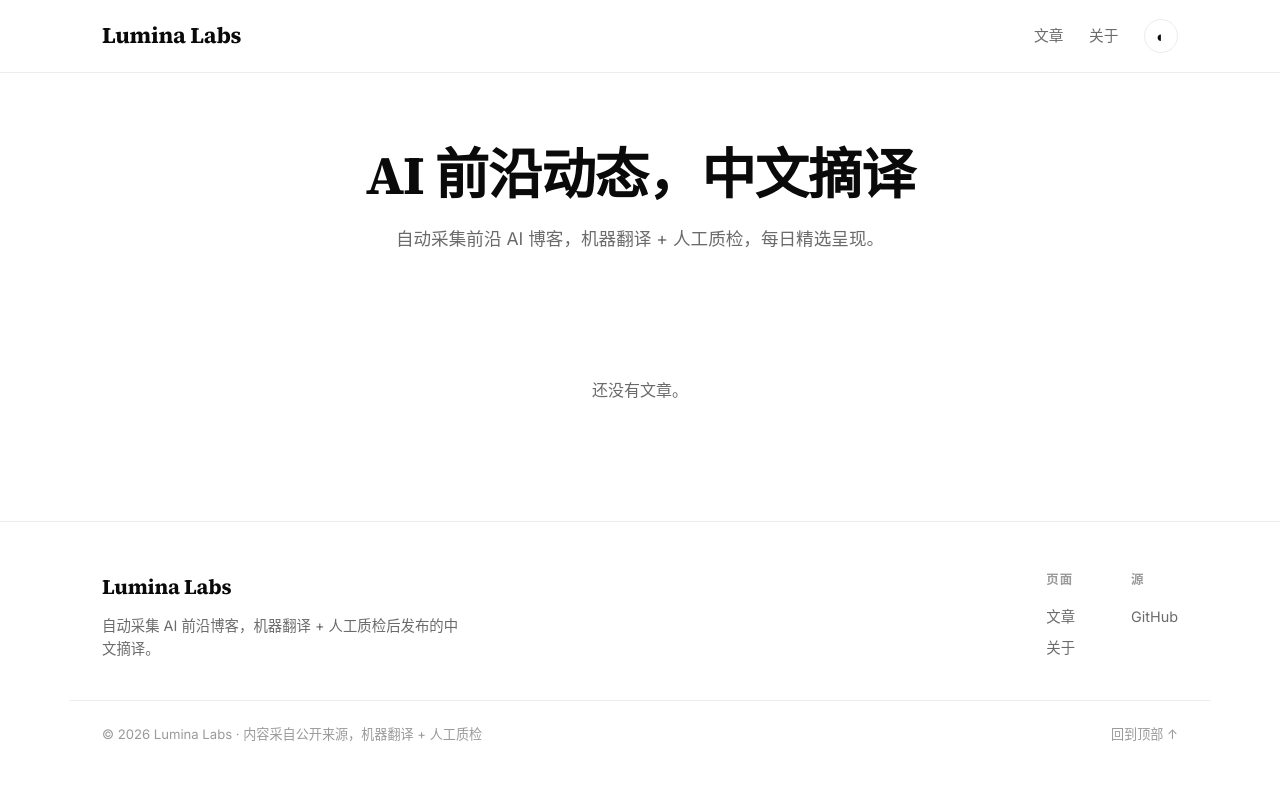
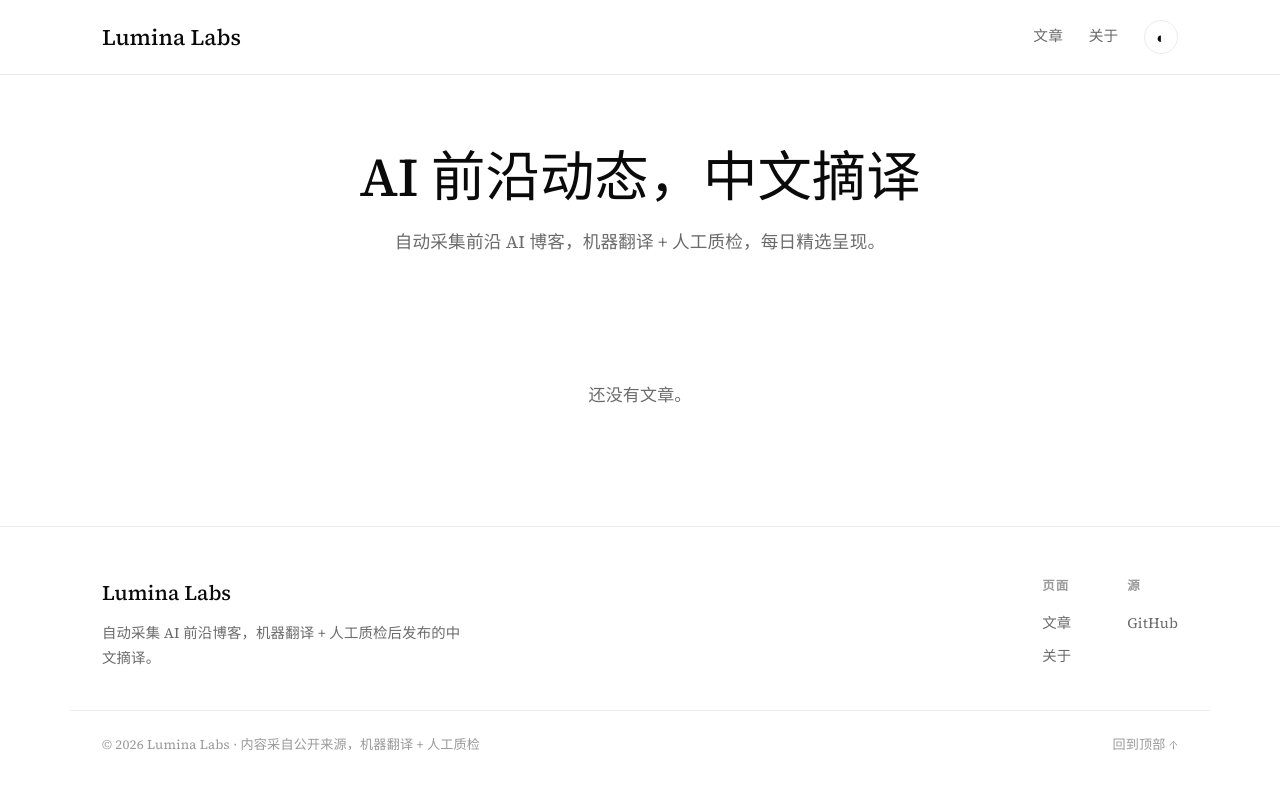
Before and after one commit to darkhucx/Lumina-Labs, a Jekyll site: the page built from index.html, in a window 1280 px wide. Shown: the top 789 px of the page. Built offline with Jekyll 4.4.1, drawn with Linux system fonts in a browser that asks for light colours.

Commit message:
style: adopt Kami-style typography (serif everywhere, weight 500, mono code)
Reference tw93/Kami CHEATSHEET typography:
- serif for both headings AND body (--sans = var(--serif)): Charter →
  Source Serif 4 → Source Han / Noto Serif SC → Songti; load Source Serif 4 +
  Noto Serif SC + JetBrains Mono (drop Inter).
- weight locked at 500 (no bold/700/600 anywhere), per Kami.
- body 17px / line-height 1.75 / letter-spacing 0.01em (subtle CJK tracking).
- headings letter-spacing normalized (drop negative tracking).
- code/pre → JetBrains Mono (--mono), letter-spacing 0.

Co-Authored-By: Claude Fable 5 <noreply@anthropic.com>

```diff
--- a/_layouts/default.html
+++ b/_layouts/default.html
@@ -7,7 +7,7 @@
   <meta name="description" content="{{ page.summary | default: site.description }}">
   <link rel="preconnect" href="https://fonts.googleapis.com">
   <link rel="preconnect" href="https://fonts.gstatic.com" crossorigin>
-  <link href="https://fonts.googleapis.com/css2?family=Inter:wght@400;500;600&family=Source+Serif+4:opsz,wght@8..60,400;8..60,600;8..60,700&family=Noto+Serif+SC:wght@600;700&display=swap" rel="stylesheet">
+  <link href="https://fonts.googleapis.com/css2?family=Source+Serif+4:opsz,wght@8..60,400;8..60,500;8..60,600&family=Noto+Serif+SC:wght@400;500;600;700&family=JetBrains+Mono:wght@400;500&display=swap" rel="stylesheet">
   <link rel="stylesheet" href="{{ '/assets/css/style.css' | relative_url }}">
   <script>
     // apply saved theme before paint (default light, like nomod)
--- a/assets/css/style.css
+++ b/assets/css/style.css
@@ -14,9 +14,13 @@
   --btn-fg: #ffffff;
   --ph1: #eef1f6;
   --ph2: #e2e6ee;
-  --serif: "Source Serif 4", "Noto Serif SC", Georgia, "Songti SC", serif;
-  --sans: "Inter", -apple-system, BlinkMacSystemFont, "Segoe UI",
-    "PingFang SC", "Hiragino Sans GB", "Microsoft YaHei", "Noto Sans CJK SC", sans-serif;
+  /* Kami-style typography: serif everywhere (sans = serif), weight 500, no bold;
+     subtle CJK letter-spacing; JetBrains Mono for code. */
+  --serif: Charter, "Source Serif 4", "Source Han Serif SC", "Noto Serif SC",
+    "Songti SC", "STSong", Georgia, "Times New Roman", serif;
+  --sans: var(--serif);
+  --mono: "JetBrains Mono", "SF Mono", "Fira Code", Consolas, Monaco,
+    "Noto Serif SC", monospace;
   --maxw: 1140px;
 }
 
@@ -42,8 +46,10 @@ body {
   background: var(--bg);
   color: var(--fg);
   font-family: var(--sans);
-  font-size: 16px;
-  line-height: 1.65;
+  font-weight: 400;
+  font-size: 17px;
+  line-height: 1.75;
+  letter-spacing: 0.01em; /* Kami: subtle CJK tracking (~0.1–0.3pt) */
   -webkit-font-smoothing: antialiased;
   text-rendering: optimizeLegibility;
 }
@@ -60,7 +66,7 @@ a { color: inherit; text-decoration: none; }
 }
 .brand {
   font-family: var(--serif);
-  font-weight: 700; font-size: 1.4rem; letter-spacing: -0.01em; color: var(--fg);
+  font-weight: 500; font-size: 1.4rem; letter-spacing: normal; color: var(--fg);
 }
 .topnav { display: flex; align-items: center; gap: 1.6rem; }
 .topnav a { color: var(--muted); font-size: 0.92rem; font-weight: 500; }
@@ -76,7 +82,7 @@ a { color: inherit; text-decoration: none; }
 .hero { max-width: 820px; margin: 0 auto; padding: 4.5rem 2rem 2.5rem; text-align: center; }
 .hero-title {
   font-family: var(--serif);
-  font-weight: 700; font-size: 3.4rem; line-height: 1.12; letter-spacing: -0.02em;
+  font-weight: 500; font-size: 3.4rem; line-height: 1.12; letter-spacing: normal;
   margin: 0 0 1.2rem;
 }
 .hero-sub { color: var(--muted); font-size: 1.1rem; line-height: 1.6; margin: 0; }
@@ -111,14 +117,14 @@ a { color: inherit; text-decoration: none; }
 .featured-media { aspect-ratio: 16 / 10; border-radius: 14px; overflow: hidden; background: var(--chip); }
 .featured-media img { width: 100%; height: 100%; object-fit: cover; display: block; }
 .featured-title {
-  font-family: var(--serif); font-weight: 700; font-size: 2.1rem; line-height: 1.2;
-  letter-spacing: -0.01em; margin: 0.6rem 0 0.9rem;
+  font-family: var(--serif); font-weight: 500; font-size: 2.1rem; line-height: 1.2;
+  letter-spacing: normal; margin: 0.6rem 0 0.9rem;
 }
 .featured:hover .featured-title { text-decoration: underline; text-underline-offset: 3px; }
 
 /* ---------- grid ---------- */
 .section-head {
-  font-family: var(--serif); font-weight: 700; font-size: 1.5rem;
+  font-family: var(--serif); font-weight: 500; font-size: 1.5rem;
   margin: 3rem 0 1.8rem;
 }
 .grid { display: grid; grid-template-columns: repeat(3, 1fr); gap: 2.5rem 2rem; padding-bottom: 4rem; }
@@ -126,7 +132,7 @@ a { color: inherit; text-decoration: none; }
 .card-media img { width: 100%; height: 100%; object-fit: cover; display: block; transition: transform 0.3s ease; }
 .card-media:hover img { transform: scale(1.03); }
 .card-title {
-  font-family: var(--serif); font-weight: 600; font-size: 1.3rem; line-height: 1.3;
+  font-family: var(--serif); font-weight: 500; font-size: 1.3rem; line-height: 1.3;
   margin: 0 0 0.6rem;
 }
 .card-title a:hover { text-decoration: underline; text-underline-offset: 2px; }
@@ -138,8 +144,8 @@ a { color: inherit; text-decoration: none; }
 .src-link { color: var(--muted); font-size: 0.82rem; }
 .src-link:hover { color: var(--fg); }
 .post-title {
-  font-family: var(--serif); font-weight: 700; font-size: 2.6rem; line-height: 1.18;
-  letter-spacing: -0.02em; margin: 0.7rem 0 0.6rem;
+  font-family: var(--serif); font-weight: 500; font-size: 2.6rem; line-height: 1.18;
+  letter-spacing: normal; margin: 0.7rem 0 0.6rem;
 }
 .post-byline { color: var(--muted); font-size: 0.95rem; margin: 0 0 1rem; }
 .post-tags { display: flex; gap: 0.5rem; justify-content: center; flex-wrap: wrap; }
@@ -149,8 +155,8 @@ a { color: inherit; text-decoration: none; }
 .prose { font-size: 1.08rem; line-height: 1.9; }
 .prose p { margin: 1.35rem 0; }
 .prose h1, .prose h2, .prose h3 {
-  font-family: var(--serif); font-weight: 700; line-height: 1.3;
-  letter-spacing: -0.01em; margin: 2.5rem 0 1rem;
+  font-family: var(--serif); font-weight: 500; line-height: 1.3;
+  letter-spacing: normal; margin: 2.5rem 0 1rem;
 }
 .prose h2 { font-size: 1.6rem; }
 .prose h3 { font-size: 1.3rem; }
@@ -162,9 +168,13 @@ a { color: inherit; text-decoration: none; }
 }
 .prose pre {
   background: var(--chip); padding: 1.1rem 1.3rem; border-radius: 10px;
-  overflow-x: auto; font-size: 0.9rem; line-height: 1.6;
+  overflow-x: auto; font-family: var(--mono); font-size: 0.86rem; line-height: 1.6;
+  letter-spacing: 0;
 }
-.prose code { background: var(--chip); padding: 0.12rem 0.4rem; border-radius: 5px; font-size: 0.9em; }
+.prose code {
+  font-family: var(--mono); background: var(--chip);
+  padding: 0.12rem 0.4rem; border-radius: 5px; font-size: 0.86em; letter-spacing: 0;
+}
 .prose pre code { background: none; padding: 0; }
 .prose hr { border: none; border-top: 1px solid var(--line); margin: 2.8rem 0; }
 .prose ul, .prose ol { padding-left: 1.4rem; }
```
